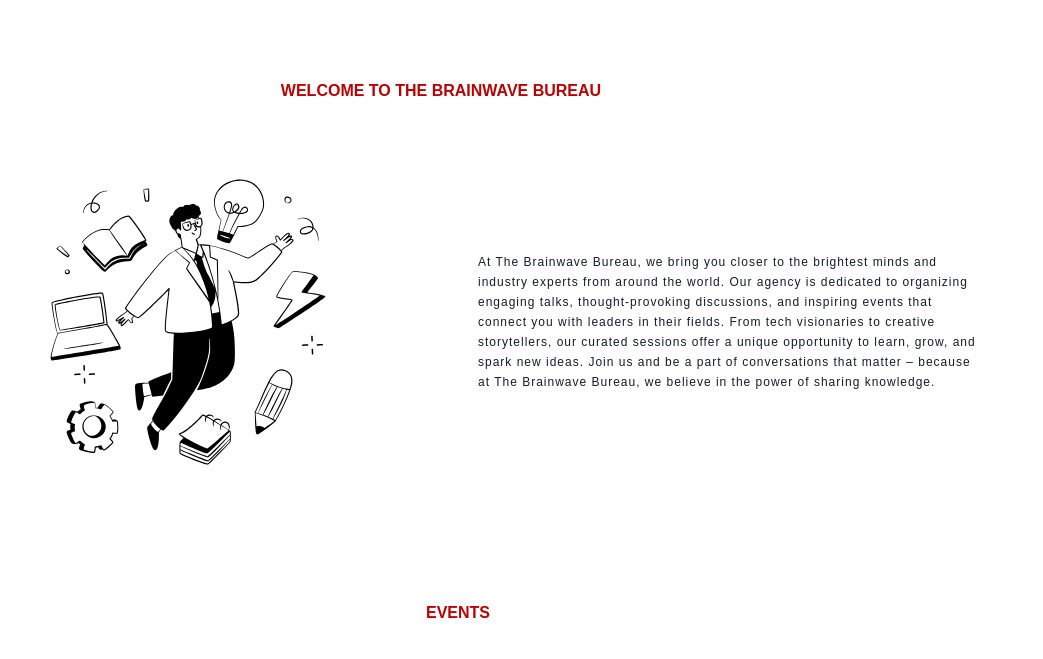
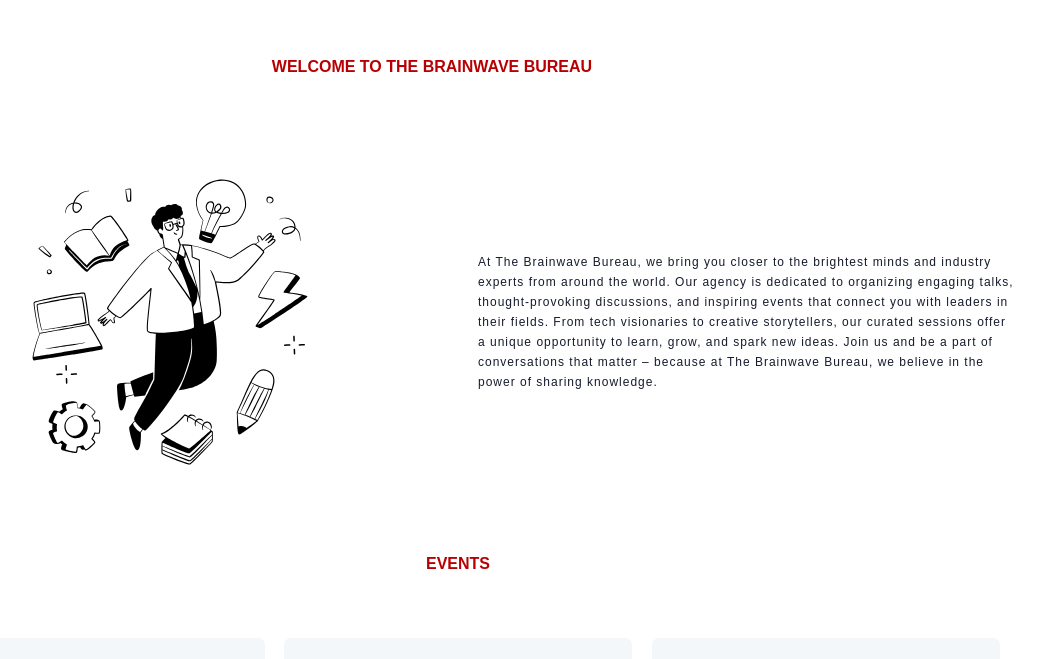
Before and after one commit to fac30/Pro01_Max_Itzi_Josh_Riley, a plain HTML site: page index.html in a window 1280 px wide. Shown: the part 759-1418 px from the top of the page, without its empty margins (182-1225 px from the left). Drawn offline with nearby package versions, Linux system fonts and the light colour scheme; grey boxes are pictures that could not be loaded; a web font is replaced by a local one.

Commit message:
fix: section-container fixes

```diff
--- a/index.html
+++ b/index.html
@@ -42,8 +42,8 @@
     </div>
   </header>
 
-  <section class="section-home" id="home">
-    <div class="section-container">
+  <section class="section-container" id="home">
+    <div>
       <h2 class="section-title">Welcome to The Brainwave Bureau</h2>
 
       <div class="home-container">
--- a/styles/root.css
+++ b/styles/root.css
@@ -168,7 +168,7 @@ body {
   padding: 2rem 1rem;
   max-width: var(--max-width);
   margin: auto;
-  padding: 50px 100px;
+  padding: 2vw 5vw;
 }
 
 .section-title {
```
